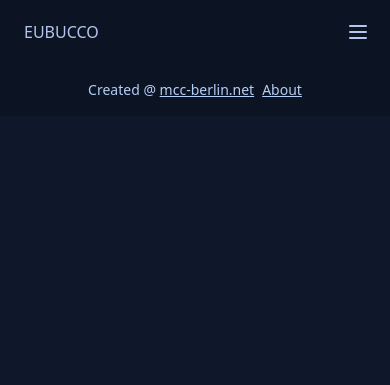
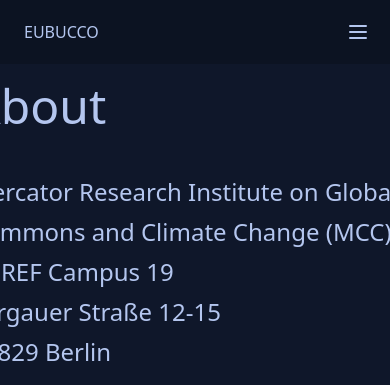
Before and after one commit to ai4up/eubucco.com, a Django app: page /about in a window 390 px wide. Shown: the top 385 px of the page. Run offline with Django 3.2, Linux system fonts and the light colour scheme; style sheets or scripts are compiled from the project's sources; parts of the project's set-up code (start-up, migrations or seed data) failed here and were passed over; some libraries are stand-ins or nearby versions.

Commit message:
basic about page

```diff
--- a/eubucco/templates/pages/about.html
+++ b/eubucco/templates/pages/about.html
@@ -1,2 +1,24 @@
 {% extends "base.html" %}
-<p>All about mee</p>
+{% load static %}
+{% block content %}
+  <div class="flex justify-center items-center">
+    <div class="grid max-w-5xl py-4 lg:grid-cols-2 gap-4">
+      <article class="prose-2xl">
+
+        <h2>About</h2>
+        <p>Mercator Research Institute on Global Commons and Climate Change (MCC) <br>
+        EUREF Campus 19 <br>
+        Torgauer Straße 12-15 <br>
+        10829 Berlin</p>
+      </article>
+      <div class="place-self-center">
+        <iframe
+          src="https://www.google.com/maps/embed?pb=!1m18!1m12!1m3!1d2429.87419833718!2d13.353446015983938!3d52.4814134468402!2m3!1f0!2f0!3f0!3m2!1i1024!2i768!4f13.1!3m3!1m2!1s0x47a8506b2e2e838f%3A0xfc523d77ca01ff72!2sMercator%20Research%20Institute%20on%20Global%20Commons%20and%20Climate%20Change%20(MCC)%20gGmbH!5e0!3m2!1sde!2sde!4v1668166427951!5m2!1sde!2sde"
+          width="450" height="450" style="border:0;" allowfullscreen="" loading="lazy"
+          referrerpolicy="no-referrer-when-downgrade"></iframe>
+      </div>
+    </div>
+  </div>
+
+
+{% endblock content %}
```
